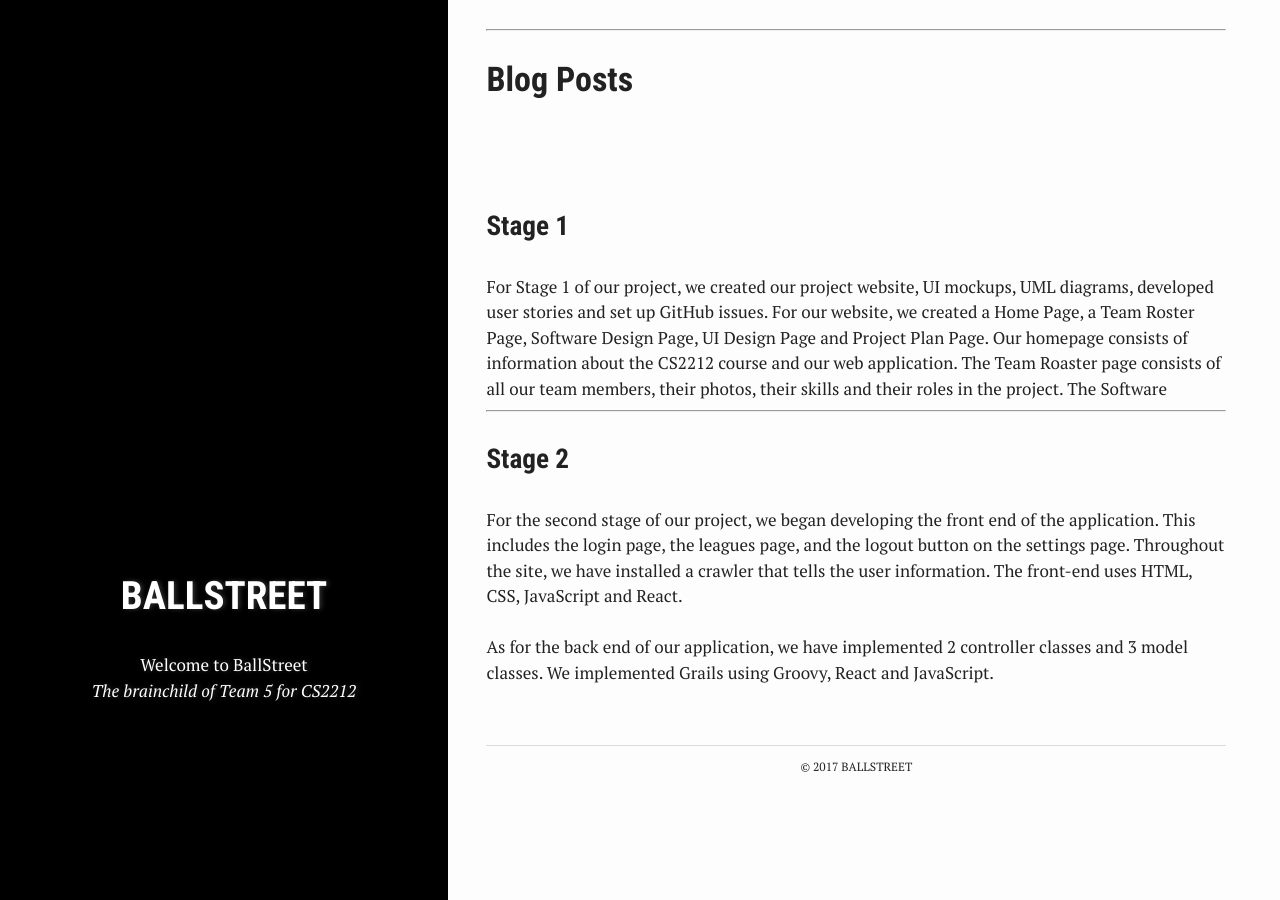
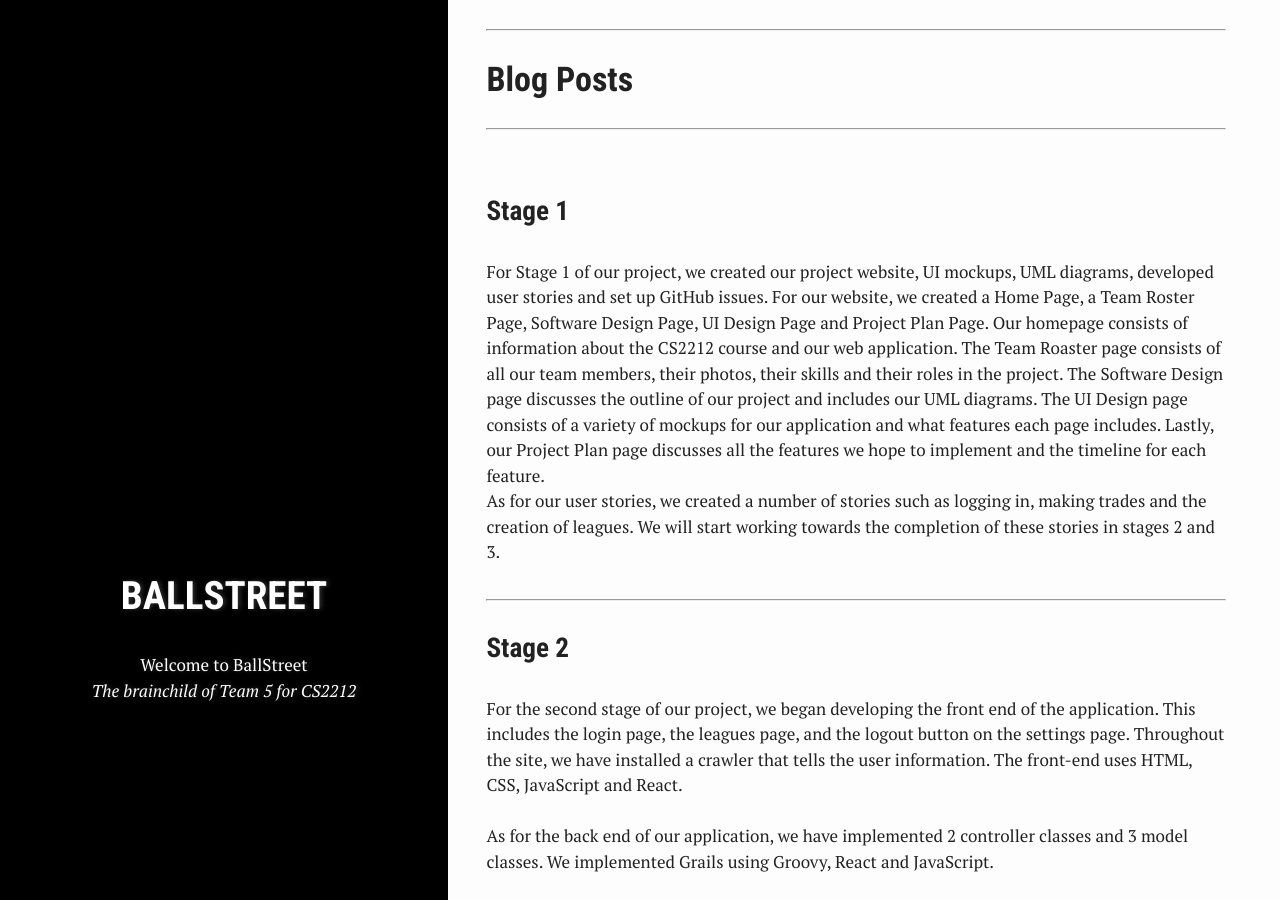
Before and after one commit to ufrauq/Ball-Street, a Jekyll site: the page built from index.html, in a window 1280 px wide and 900 px high, scrolled down 603 px. Built offline with Jekyll 4.4.1, drawn with Linux system fonts in a browser that asks for light colours.

Commit message:
Update index.html

```diff
--- a/index.html
+++ b/index.html
@@ -37,13 +37,19 @@
 <h1>
    Blog Posts
 </h1>
-<br><br>
+<hr>
+<br>
 <h3> Stage 1 </h3>
 For Stage 1 of our project, we created our project website, UI mockups, UML diagrams, developed user stories and set up
 GitHub issues. For our website, we created a Home Page, a Team Roster Page, Software Design Page, UI Design Page and
 Project Plan Page. Our homepage consists of information about the CS2212 course and our web application. The Team Roaster page
-consists of all our team members, their photos, their skills and their roles in the project. The Software
-<br><hr>
+consists of all our team members, their photos, their skills and their roles in the project. The Software Design page discusses
+the outline of our project and includes our UML diagrams. The UI Design page consists of a variety of mockups for our
+application and what features each page includes. Lastly, our Project Plan page discusses all the features we hope to implement
+and the timeline for each feature.<br>
+As for our user stories, we created a number of stories such as logging in, making trades and the creation of leagues. We will
+start working towards the completion of these stories in stages 2 and 3.
+<br><br><hr>
 <h3> Stage 2 </h3>
 
 For the second stage of our project, we began developing the front end of the application. This includes the login page, the
```
